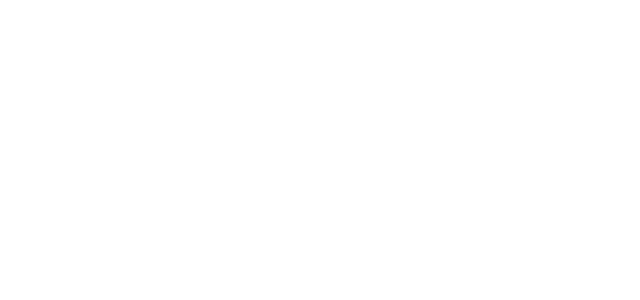
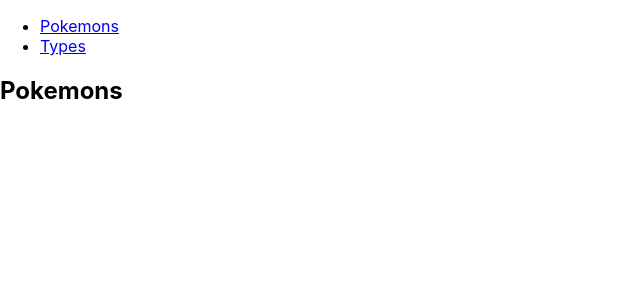
Before and after one commit to An025/reactomon, a React (Create React App) app: page / in a window 1280 px wide. Shown: the top 300 px of the page, without its empty margins (0-640 px from the left). Built offline with nearby package versions, Linux system fonts and the light colour scheme.

Commit message:
create navbar with pokemons and types component

```diff
--- a/src/App.js
+++ b/src/App.js
@@ -1,9 +1,9 @@
 
 import './App.css';
-
+import NavBar from './components/UI/NavBar'
 function App() {
   return (
-    <div></div>
+    <NavBar/>
   );
 }
 
--- /dev/null
+++ b/src/components/Pokemons/Pokemons.js
@@ -0,0 +1,7 @@
+import React from 'react';
+
+function Pokemons() {
+    return <h2>Pokemons</h2>;
+  }
+
+export default Pokemons;
--- /dev/null
+++ b/src/components/Pokemons/Types.js
@@ -0,0 +1,7 @@
+import React from 'react';
+
+function Types() {
+    return <h2>Types</h2>;
+  }
+
+export default Types;
--- /dev/null
+++ b/src/components/UI/NavBar.js
@@ -0,0 +1,44 @@
+import React from "react";
+import Pokemons from "../Pokemons/Pokemons";
+import Types from "../Pokemons/Types";
+
+
+import {
+  BrowserRouter as Router,
+  Switch,
+  Route,
+  Link
+} from "react-router-dom";
+
+export default function App() {
+  return (
+    <Router>
+      <div>
+        <nav>
+          <ul>
+            <li>
+              <Link to="/pokemons">Pokemons</Link>
+            </li>
+            <li>
+              <Link to="/types">Types</Link>
+            </li>
+          </ul>
+        </nav>
+
+        {/* A <Switch> looks through its children <Route>s and
+            renders the first one that matches the current URL. */}
+        <Switch>
+          <Route path="/pokemons">
+            <Pokemons />
+          </Route>
+          <Route path="/types">
+            <Types />
+          </Route>
+          <Route path="/">
+            <Pokemons />
+          </Route>
+        </Switch>
+      </div>
+    </Router>
+  );
+}
```
